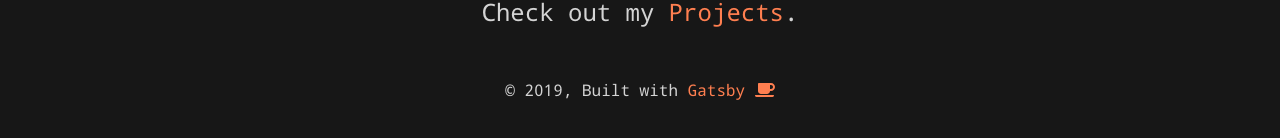
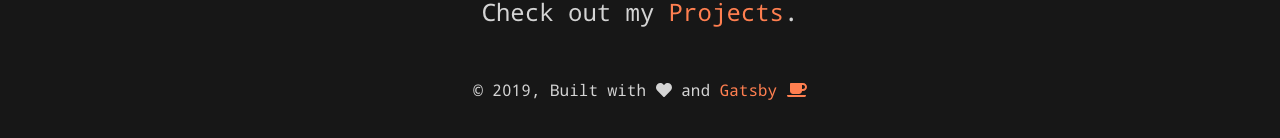
Before and after one commit to jpcmf/gatsby-portfolio, a Gatsby site: page / in a window 1280 px wide. Shown: the part 518-656 px from the top of the page. Built offline with nearby package versions, Linux system fonts and the light colour scheme; Gatsby itself is replaced by a stand-in of ours.

Commit message:
Update layout

```diff
--- a/src/components/Layout/layout.js
+++ b/src/components/Layout/layout.js
@@ -6,7 +6,7 @@ import { useStaticQuery, graphql } from 'gatsby';
 import Header from '../Header/header';
 import '../../styles/index.scss';
 
-import { faCoffee } from '@fortawesome/free-solid-svg-icons'
+import { faCoffee, faHeart } from '@fortawesome/free-solid-svg-icons';
 
 const Layout = ({ children }) => {
   const data = useStaticQuery(graphql`
@@ -27,6 +27,8 @@ const Layout = ({ children }) => {
         <footer className="has-text-centered">
           © {new Date().getFullYear()}, Built with
           {` `}
+          <FontAwesomeIcon icon={faHeart} /> and
+          {` `}
           <a href="https://www.gatsbyjs.org">
             Gatsby <FontAwesomeIcon icon={faCoffee} />
           </a>
@@ -40,4 +42,4 @@ Layout.propTypes = {
   children: PropTypes.node.isRequired,
 }
 
-export default Layout
+export default Layout;
```
